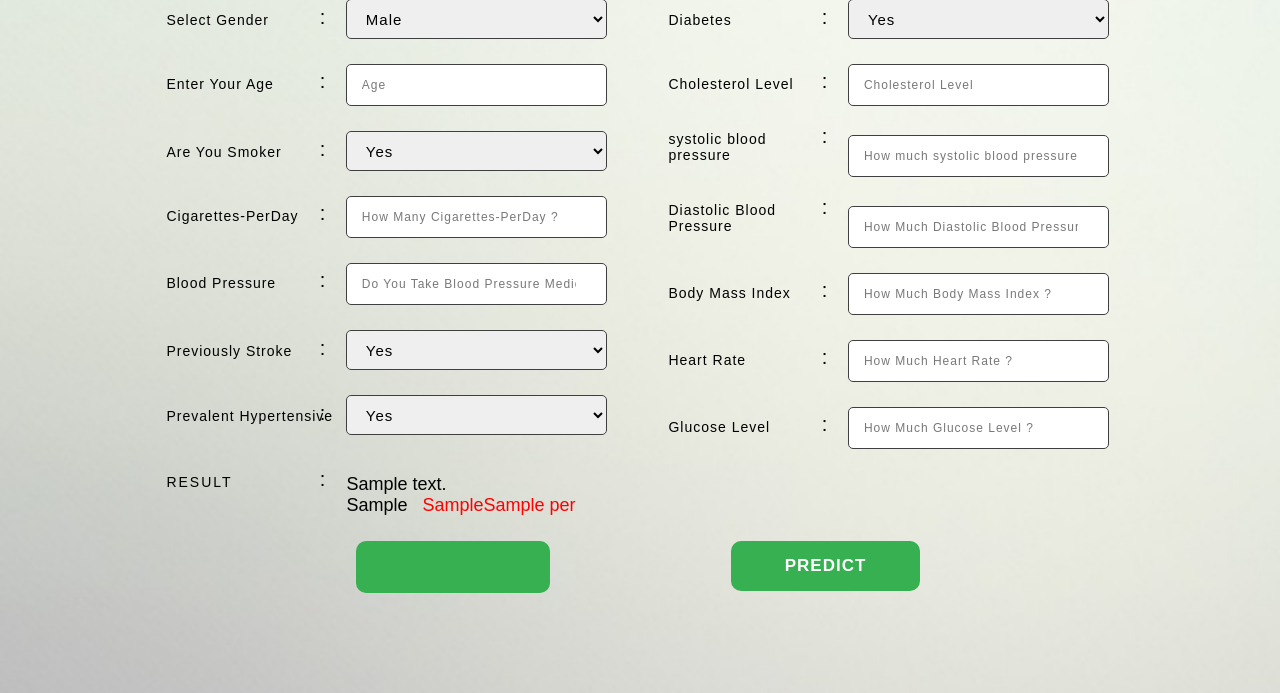
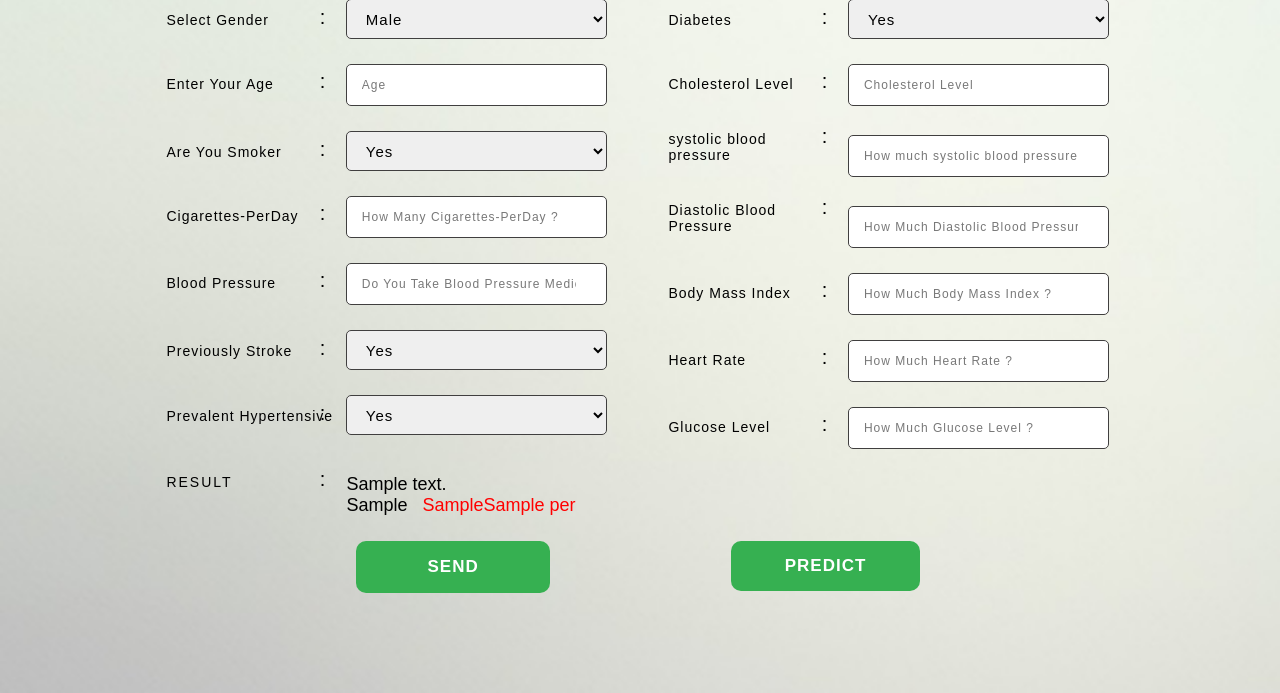
Before and after one commit to AhmedA998/Heroku_diabetes_php, a Flask app: template templates/index.html in a window 1280 px wide. Shown: the part 107-800 px from the top of the page. Run offline with Flask 2, Linux system fonts and the light colour scheme; the template is opened without the code that fills it: most values are stand-ins (such as "Sample title", 1, 10 or a date in 2020); parts of the project's set-up code (start-up, migrations or seed data) failed here and were passed over; some libraries are stand-ins or nearby versions.

Commit message:
Update index.html

```diff
--- a/templates/index.html
+++ b/templates/index.html
@@ -154,7 +154,7 @@ License URL: http://creativecommons.org/licenses/by/3.0/
         </div>
         <div class="form-control last">
             <button type="submit" class="register" id="message" >Predict</button>
-            <a><input class="reset" onclick="send()" title="Send"></a>
+            <a><input type="text" value="send" style="text-align: center" class="reset" onclick="send()"></a>
 
             <div class="clear"></div>
         </div>
```
